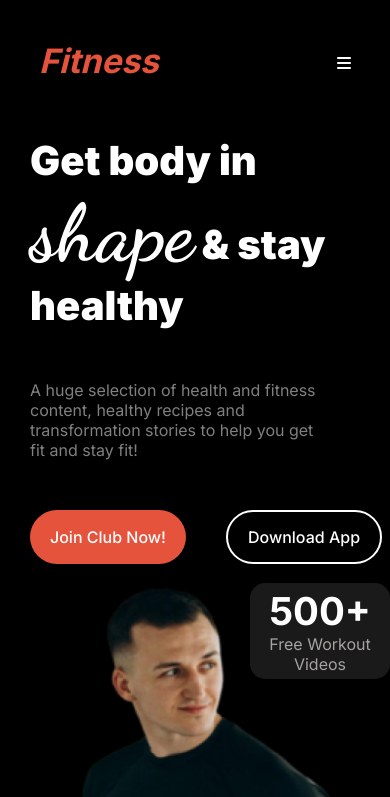
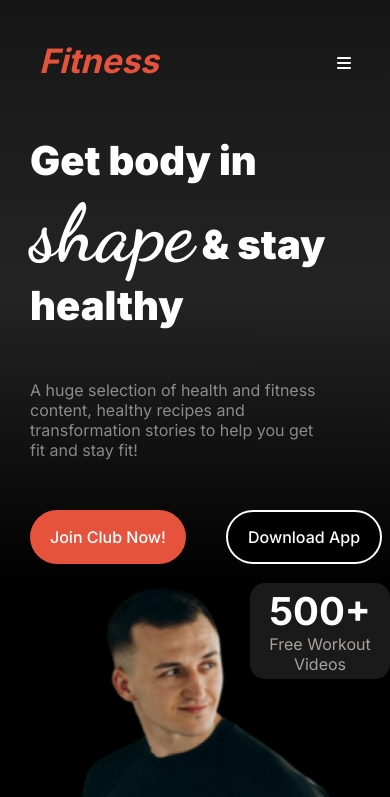
Before and after one commit to jyoti-prokash/Assignment-2, a plain HTML site: page index.html in a window 390 px wide. Shown: the top 797 px of the page. Drawn offline with Linux system fonts and the light colour scheme.

Commit message:
added linear gradient

```diff
--- a/index.html
+++ b/index.html
@@ -9,6 +9,7 @@
     <title>Fitness | Home</title>
 </head>
 <body>
+    <section id="gradient">
         <nav class="nav-bar">   <!--nav-bar section -->
             <div class="nav-small">
                 <h1>Fitness</h1>
@@ -46,6 +47,7 @@
                 </div>
             </div>
         </header>
+    </section>
     <main>
             <section>
                     <div class="habit-section">
--- a/styles/mediaquery.css
+++ b/styles/mediaquery.css
@@ -1,4 +1,7 @@
 @media screen and (max-width: 576px) {
+    #gradient{
+        background: linear-gradient(rgb(23, 22, 22), rgb(37, 36, 36), rgba(43, 36, 36, 0) 100%);
+    }
     .nav-bar{
         flex-direction: column;
     }
@@ -203,6 +206,9 @@
 }
 /* responsive for medium device */
 @media screen and (min-width:576px) and (max-width:992px) {
+    #gradient{
+        background: linear-gradient(rgb(23, 22, 22), rgb(37, 36, 36), rgba(43, 36, 36, 0) 100%);
+    }
     .nav-bar{
         width: 100%;
         margin: 0 auto;
--- a/styles/style.css
+++ b/styles/style.css
@@ -5,6 +5,9 @@
     padding: 0%;
     box-sizing: border-box;
     font-family: "Inter", sans-serif;
+}
+#gradient{
+    background: linear-gradient(rgb(23, 22, 22), rgb(37, 36, 36), rgba(43, 36, 36, 0) 100%);
 }
         /* similar style */
 body{
```
Lines whose indentation alone changed are shown as unchanged.
